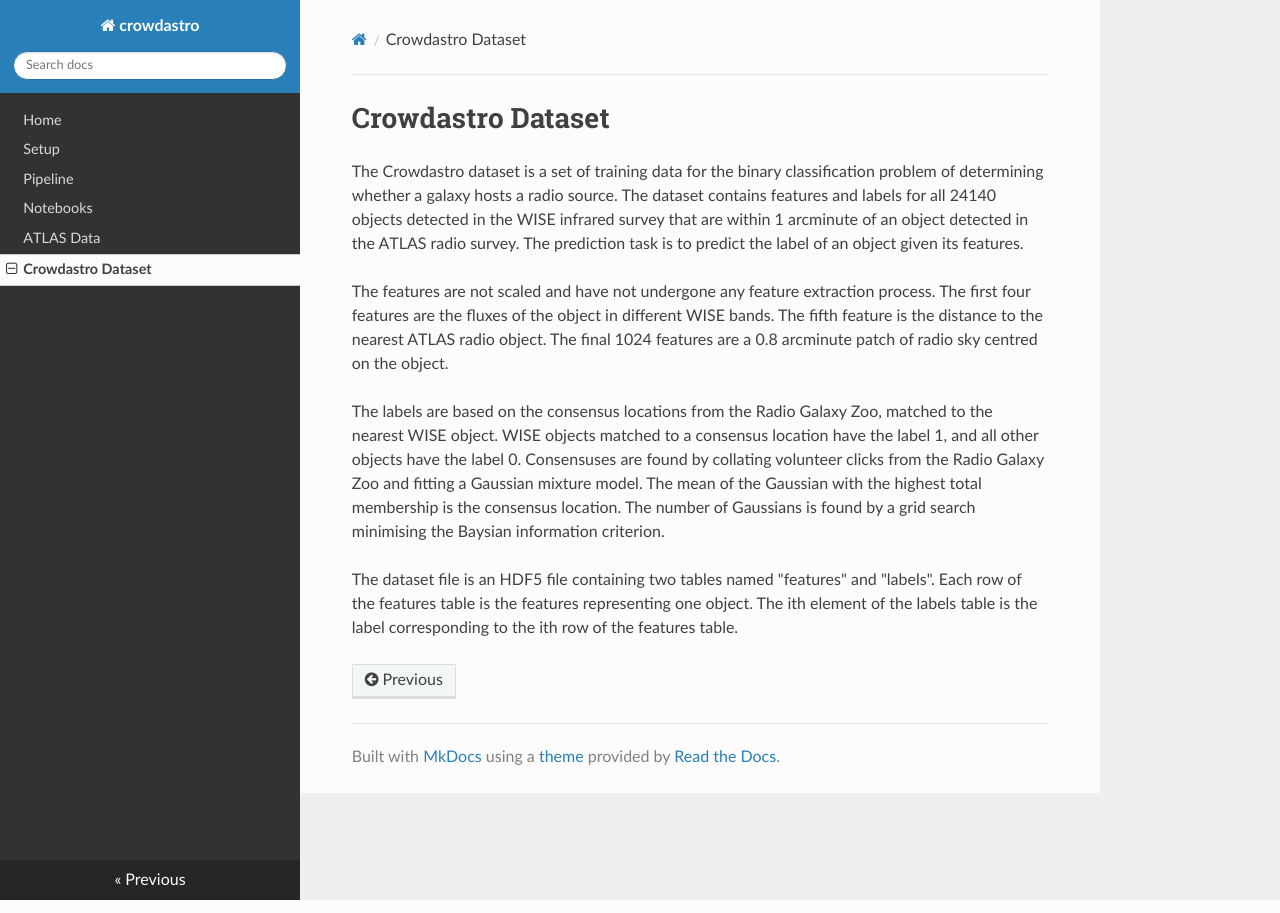
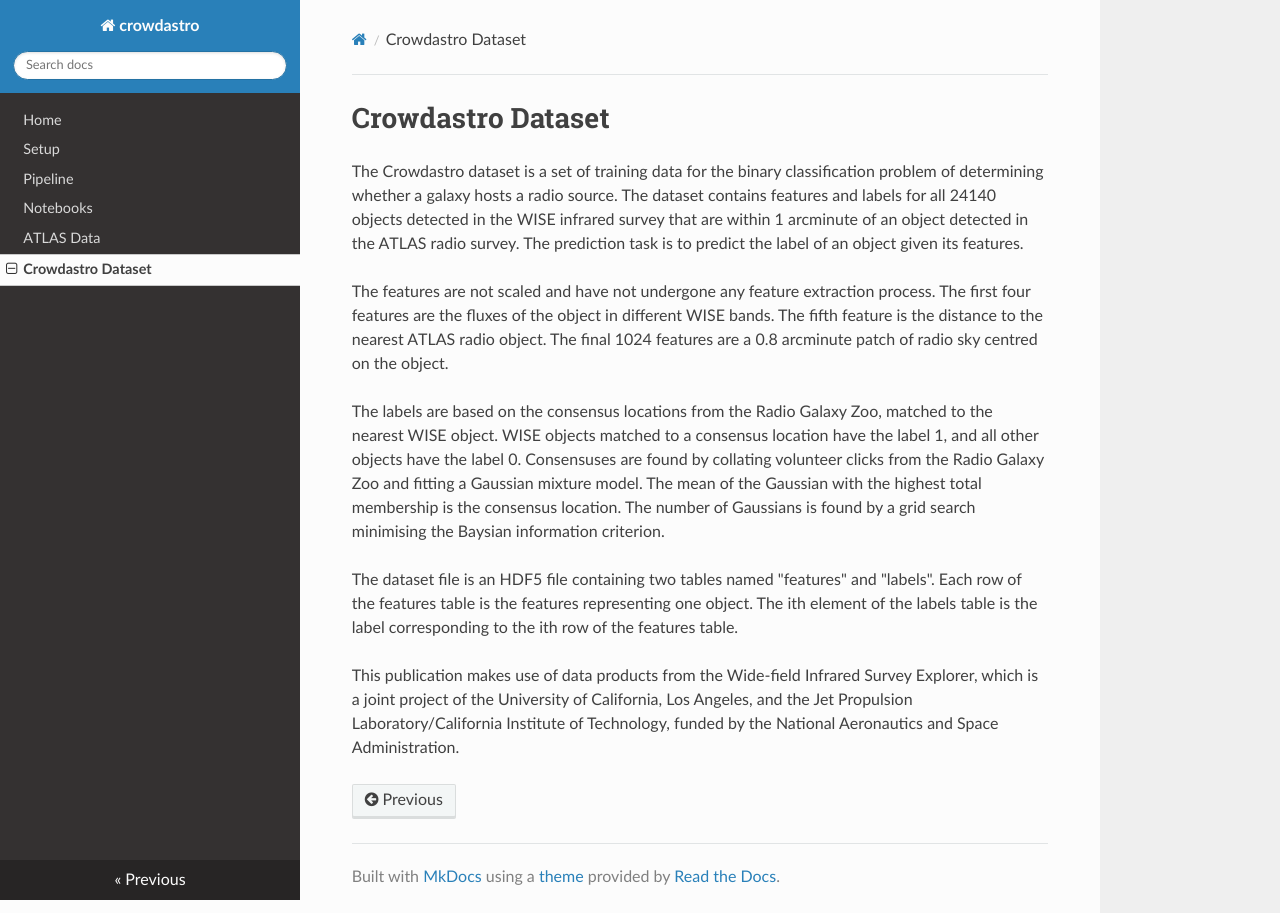
Before and after one commit to chengsoonong/crowdastro, an MkDocs documentation site: the page built from docs/dataset.md, in a window 1280 px wide. Built offline with MkDocs 1.6.1, drawn with Linux system fonts in a browser that asks for light colours; nearby versions of some CDN libraries; old or Windows-style settings are respelled for this version of MkDocs.

Commit message:
Added WISE ack.

```diff
--- a/docs/dataset.md
+++ b/docs/dataset.md
@@ -7,3 +7,5 @@ The features are not scaled and have not undergone any feature extraction proces
 The labels are based on the consensus locations from the Radio Galaxy Zoo, matched to the nearest WISE object. WISE objects matched to a consensus location have the label 1, and all other objects have the label 0. Consensuses are found by collating volunteer clicks from the Radio Galaxy Zoo and fitting a Gaussian mixture model. The mean of the Gaussian with the highest total membership is the consensus location. The number of Gaussians is found by a grid search minimising the Baysian information criterion.
 
 The dataset file is an HDF5 file containing two tables named "features" and "labels". Each row of the features table is the features representing one object. The ith element of the labels table is the label corresponding to the ith row of the features table.
+
+This publication makes use of data products from the Wide-field Infrared Survey Explorer, which is a joint project of the University of California, Los Angeles, and the Jet Propulsion Laboratory/California Institute of Technology, funded by the National Aeronautics and Space Administration.
```
